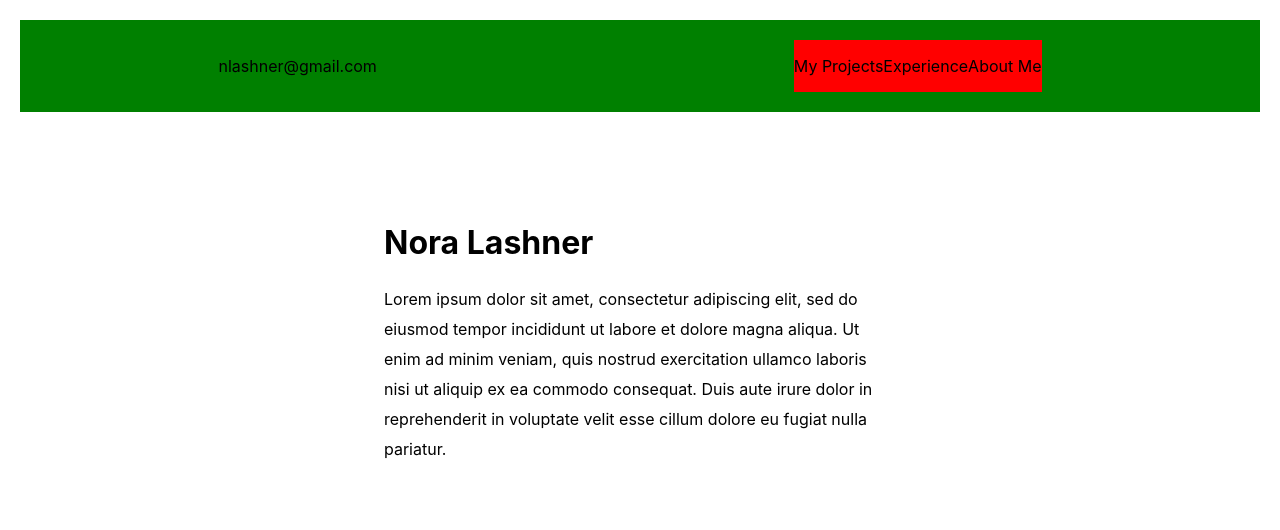
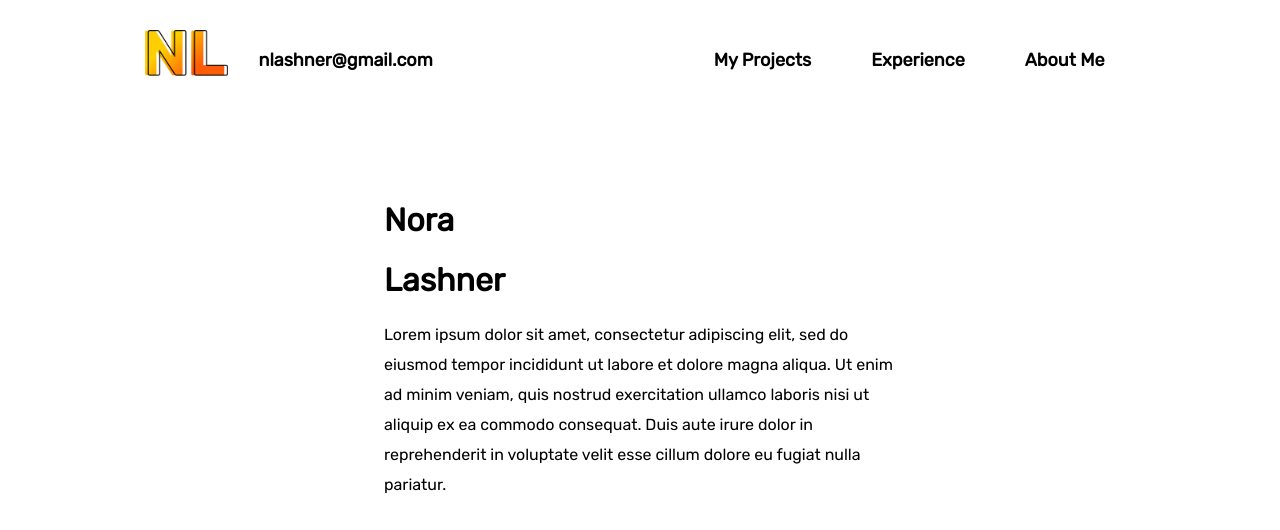
Before and after one commit to nlashner/nlashner.github.io, a React (Create React App) app in the folder my-app/: page / in a window 1280 px wide. Shown: the top 530 px of the page. Built offline with nearby package versions, Linux system fonts and the light colour scheme.

Commit message:
updated font and margins on navbar

```diff
--- a/my-app/public/index.html
+++ b/my-app/public/index.html
@@ -3,6 +3,7 @@
   <head>
     <meta charset="utf-8" />
     <link rel="icon" href="%PUBLIC_URL%/favicon.ico" />
+
     <meta name="viewport" content="width=device-width, initial-scale=1" />
     <meta name="theme-color" content="#000000" />
     <meta
@@ -15,6 +16,7 @@
       user's mobile device or desktop. See https://developers.google.com/web/fundamentals/web-app-manifest/
     -->
     <link rel="manifest" href="%PUBLIC_URL%/manifest.json" />
+    <link href="https://fonts.googleapis.com/css2?family=Rubik:wght@300;400&display=swap" rel="stylesheet">
     <!--
       Notice the use of %PUBLIC_URL% in the tags above.
       It will be replaced with the URL of the `public` folder during the build.
--- a/my-app/src/components/Intro/Intro.js
+++ b/my-app/src/components/Intro/Intro.js
@@ -4,7 +4,8 @@ import './intro.css'
 const Intro = () => {
   return (
     <div className='intro-container'>
-      <h1>Nora Lashner</h1>
+      <h1>Nora</h1>
+      <h1>Lashner</h1>
       <p className="intro-text">Lorem ipsum dolor sit amet, consectetur adipiscing elit, sed do eiusmod tempor incididunt ut labore et dolore magna aliqua. Ut enim ad minim veniam, quis nostrud exercitation ullamco laboris nisi ut aliquip ex ea commodo consequat. Duis aute irure dolor in reprehenderit in voluptate velit esse cillum dolore eu fugiat nulla pariatur.</p>
     </div>
   )
--- a/my-app/src/components/Intro/intro.css
+++ b/my-app/src/components/Intro/intro.css
@@ -1,6 +1,7 @@
 .intro-container{
   margin: 30px 30%;
   padding: 60px 0 60px 0;
+  font: 'Rubik'
 }
 
 .intro-text{
--- a/my-app/src/components/Navbar/Navbar.js
+++ b/my-app/src/components/Navbar/Navbar.js
@@ -1,17 +1,21 @@
 import React from 'react'
 //import {Link} from 'react-router-dom'
+import logo from './Logo_Black.png'
 import './navbar.css'
 
 const Navbar = () => {
   return (
   <div className="navbar">
+
     <div className="left">
+    <img src={logo} className='nav-logo'></img>
     <p>nlashner@gmail.com</p>
     </div>
+
     <div className="right">
-    <p>My Projects</p>
-    <p>Experience</p>
-    <p>About Me</p>
+    <p className='right-item'>My Projects</p>
+    <p className='right-item'>Experience</p>
+    <p className='right-item'>About Me</p>
     </div>
   </div>
   )
--- a/my-app/src/components/Navbar/navbar.css
+++ b/my-app/src/components/Navbar/navbar.css
@@ -1,14 +1,29 @@
 .navbar{
   display: flex;
   justify-content: space-around;
-  margin: 20px;
+  margin: 30px 20px;
   align-items: center;
-  background-color: green
+  font-weight: bold;
+  font-size: 18px;
+  line-height: 24px;
+}
+
+.left{
+  display: flex;
+  justify-content: space-around;
+}
+
+.nav-logo{
+  height: 46px;
+  width: 83px;
+  padding-right: 30px;
 }
 
 .right{
   display: flex;
-  justify-content: space-around;
-  margin: 20px;
-  background-color: red
+  justify-content: space-evenly;
 }
+
+.right-item{
+  margin: 0 30px 0 30px;
+}
--- a/my-app/src/index.css
+++ b/my-app/src/index.css
@@ -1,6 +1,6 @@
 body {
   margin: 0;
-  font-family: -apple-system, BlinkMacSystemFont, 'Segoe UI', 'Roboto', 'Oxygen',
+  font-family: 'Rubik','Segoe UI', 'Roboto', 'Oxygen',
     'Ubuntu', 'Cantarell', 'Fira Sans', 'Droid Sans', 'Helvetica Neue',
     sans-serif;
   -webkit-font-smoothing: antialiased;
```
Also changed, not shown: my-app/src/components/Navbar/Logo_Black.png (added).
